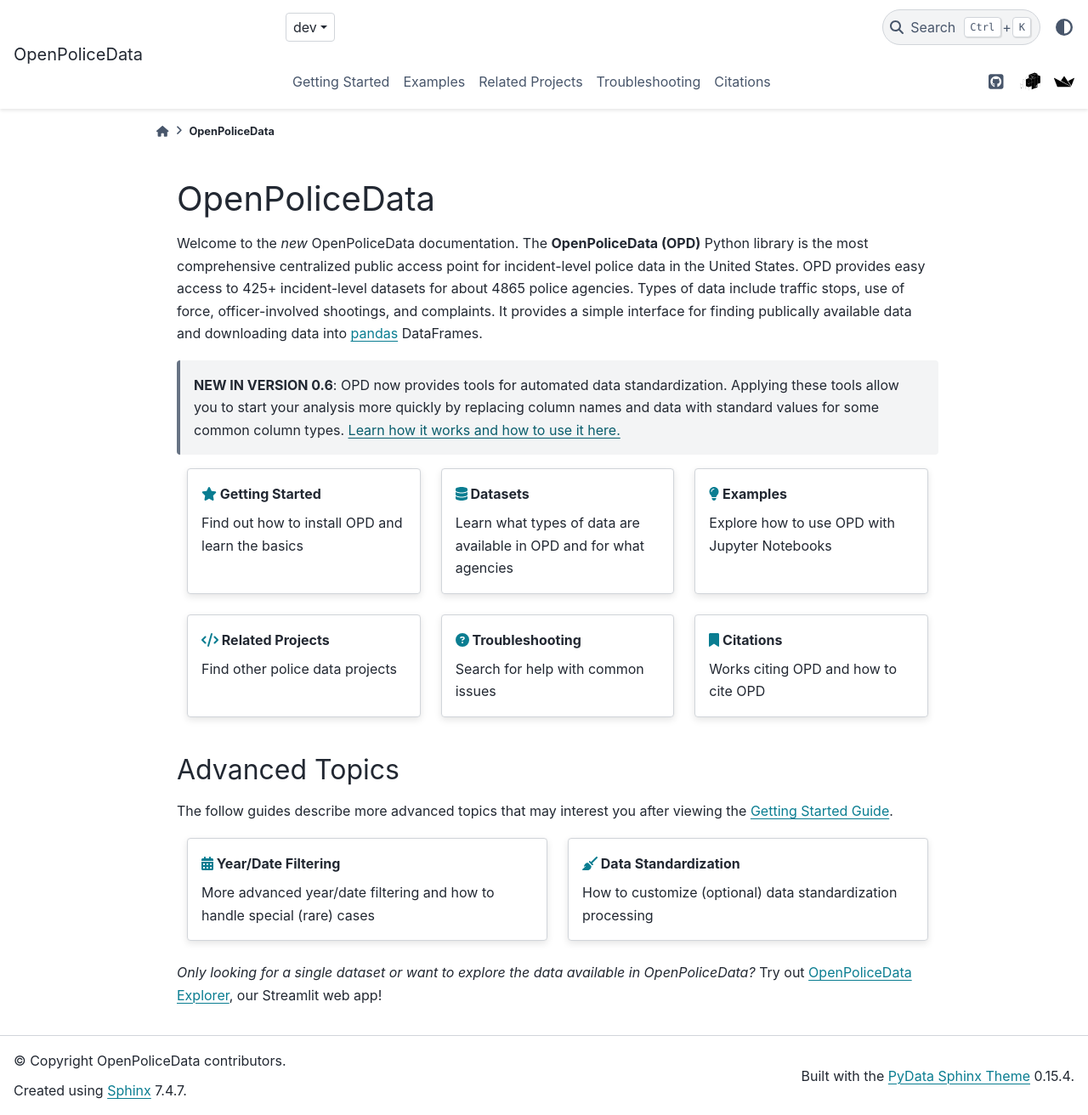
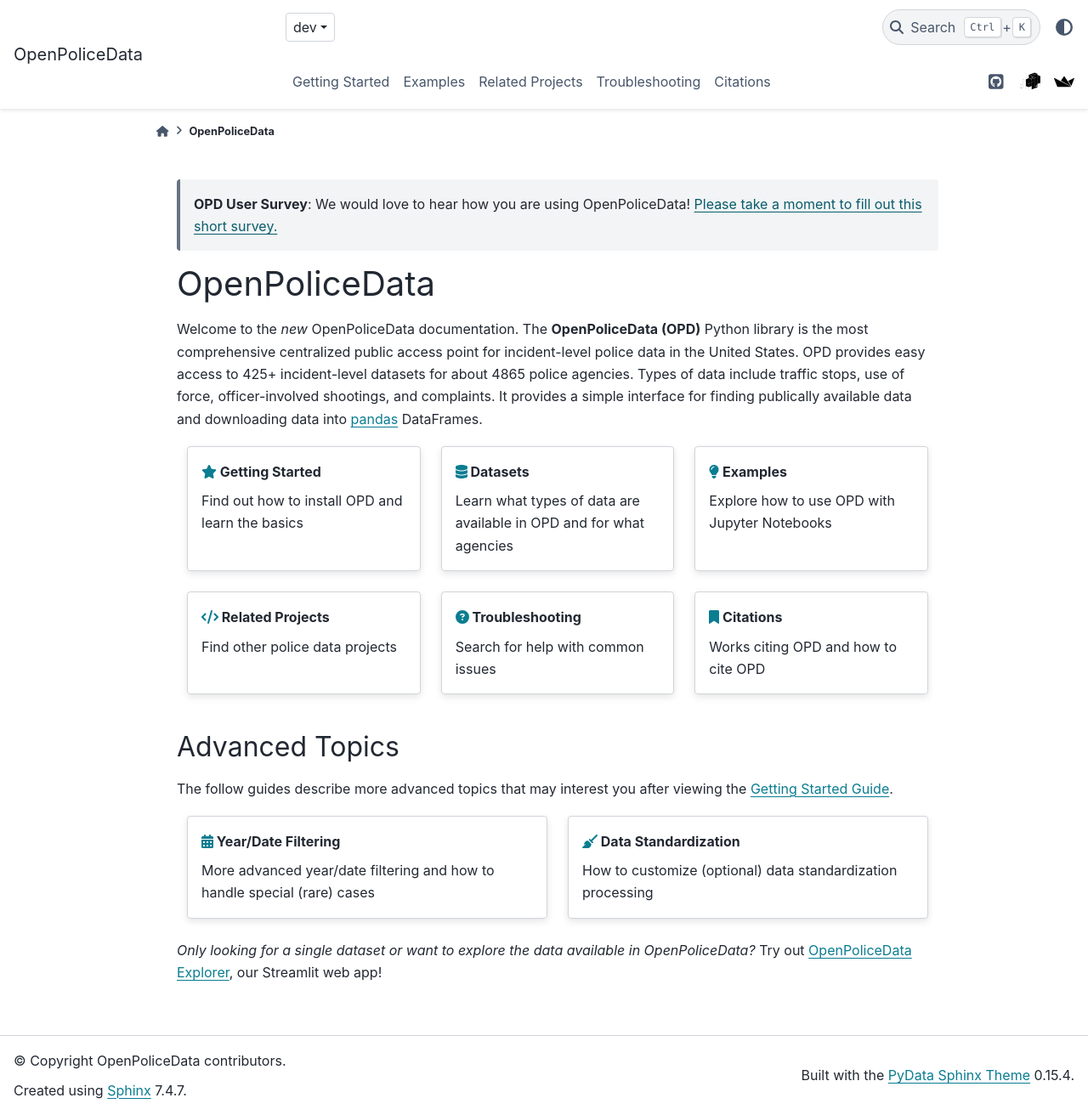
Before and after one commit to openpolicedata/openpolicedata, a Sphinx documentation site: the page built from docs/source/documentation.md, in a window 1280 px wide and 1312 px high. Shown: the whole window at 85% size. Built offline with Sphinx 7.4.7 and the PyData theme 0.15.4, drawn with Linux system fonts in a browser that asks for light colours; pages that are not in the unit, such as notebooks, are missing from menus; the version number could not be read and is left out.

Commit message:
Adding survey to website

````diff
--- a/docs/source/documentation.md
+++ b/docs/source/documentation.md
@@ -18,11 +18,11 @@
 citations/index.md
 ```
 
+> **OPD User Survey**: We would love to hear how you are using OpenPoliceData! [Please take a moment to fill out this short survey.](https://docs.google.com/forms/d/e/1FAIpQLScvhcKQwvPmUK6wV0YKQipGsTsz0uzyVdT8FQsQ5g2RBvNh0g/viewform?usp=pp_url)
+
 # OpenPoliceData
 
 Welcome to the *new* OpenPoliceData documentation. The **OpenPoliceData (OPD)** Python library is the most comprehensive centralized public access point for incident-level police data in the United States. OPD provides easy access to 425+ incident-level datasets for about 4865 police agencies. Types of data include traffic stops, use of force, officer-involved shootings, and complaints. It provides a simple interface for finding publically available data and downloading data into [pandas](https://pandas.pydata.org/) DataFrames.
-
-> **NEW IN VERSION 0.6**: OPD now provides tools for automated data standardization. Applying these tools allow you to start your analysis more quickly by replacing column names and data with standard values for some common column types. [Learn how it works and how to use it here.](getting_started/index.ipynb#Data-Standardization)
 
 <!-- https://fontawesome.com/icons?d=gallery&amp%3Bm=free -->
 
--- a/docs/source/index.md
+++ b/docs/source/index.md
@@ -18,6 +18,8 @@
 citations/index.md
 ```
 
+> **OPD User Survey**: We would love to hear how you are using OpenPoliceData! [Please take a moment to fill out this short survey.](https://docs.google.com/forms/d/e/1FAIpQLScvhcKQwvPmUK6wV0YKQipGsTsz0uzyVdT8FQsQ5g2RBvNh0g/viewform?usp=pp_url)
+
 # OpenPoliceData
 
 **OpenPoliceData (OPD)** aims to make it easier to access and analyze police data. OPD's police data download tools provide the most comprehensive centralized public access to incident-level police data in the United States. Currently, our tools enable easy access to 425+ incident-level datasets for about 4865 police agencies. Types of data include traffic stops, use of force, officer-involved shootings, and complaints. All data is sourced either directly from police departments or state agencies or through the [Stanford Open Policing Project](https://openpolicing.stanford.edu/). When data is loaded by OPD, the returned data is unmodified (with the exception of formatting known date fields) from what appears on the source's site, and OPD provides links to the original data for transparency. In the future, we hope to expand our offerings to include data dashboards that allow users to do basic analysis of OPD's datasets using web apps.
````
